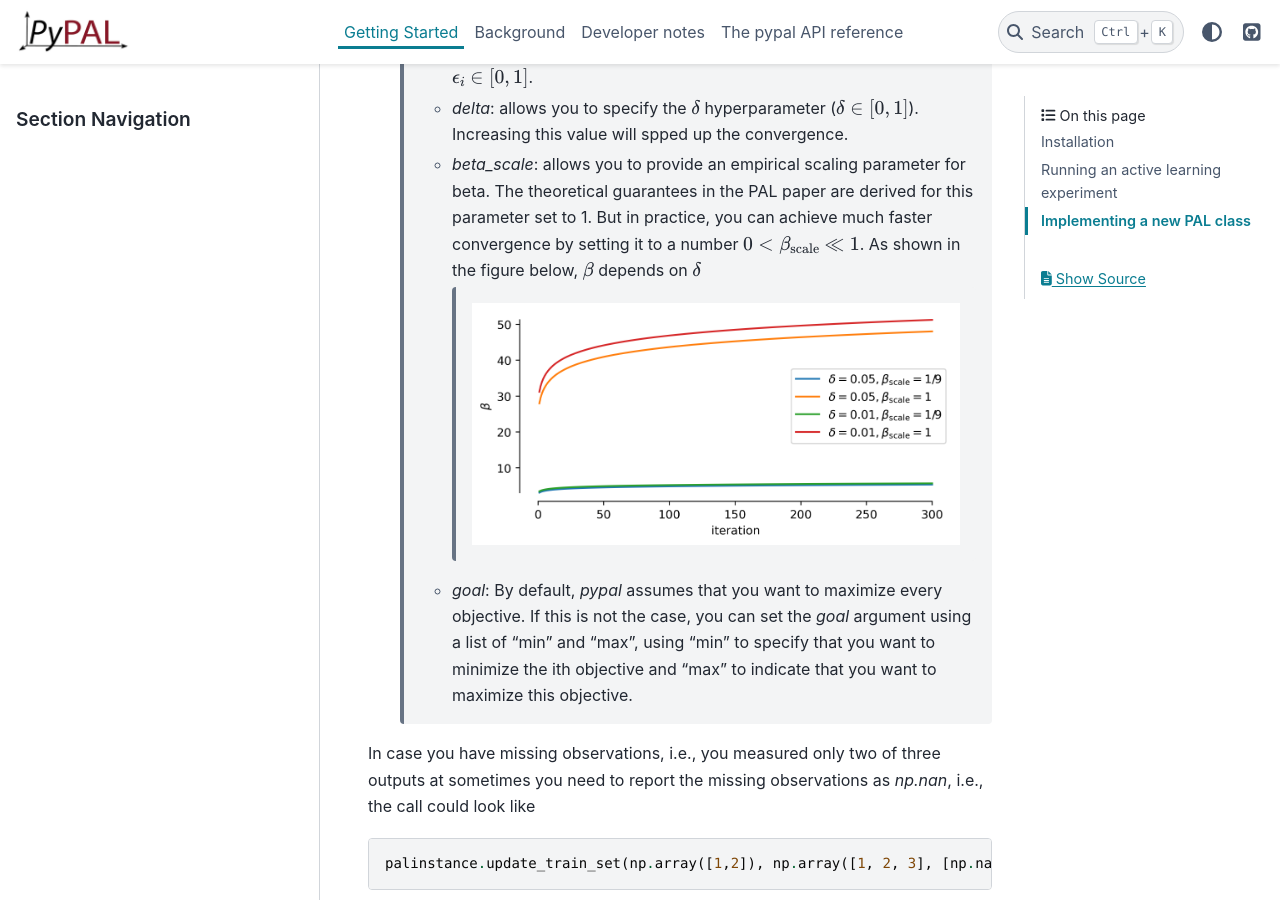
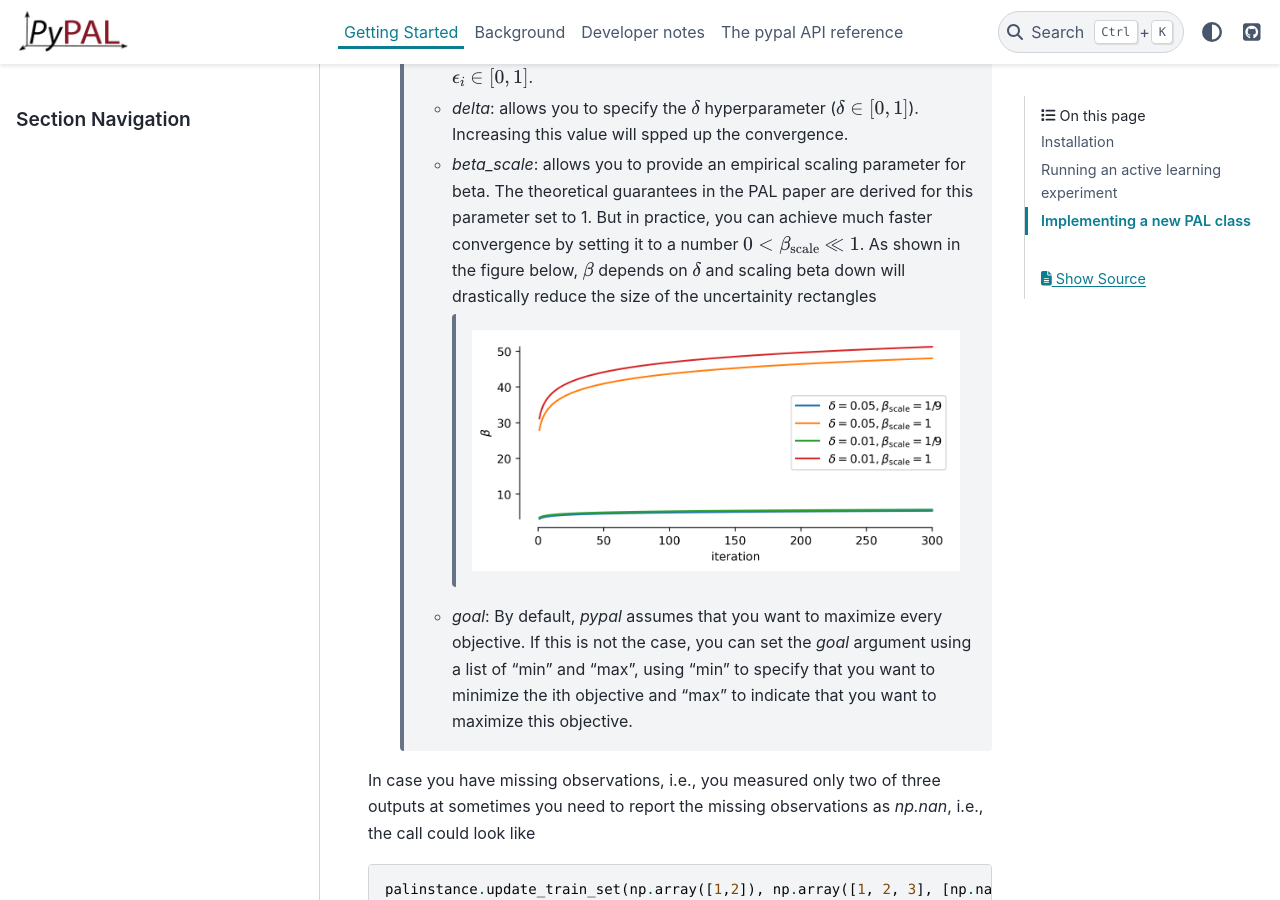
Before and after one commit to kjappelbaum/pyepal, a Sphinx documentation site: the page built from docs/getting_started.rst, in a window 1280 px wide and 900 px high, scrolled down 1621 px. Built offline with Sphinx 7.4.7 and the PyData theme 0.15.4, drawn with Linux system fonts in a browser that asks for light colours.

Commit message:
docs: updating notes on beta

```diff
--- a/docs/getting_started.rst
+++ b/docs/getting_started.rst
@@ -64,7 +64,7 @@
 
     - `epsilon`: in a `np.array` you can provide one :math:`\epsilon` per dimension. This allows you to set looser tolerance for some objectives. Note that :math:`\epsilon_i \in [0,1]`.
     - `delta`: allows you to specify the :math:`\delta` hyperparameter (:math:`\delta \in [0,1]`). Increasing this value will spped up the convergence.
-    - `beta_scale`: allows you to provide an empirical scaling parameter for beta. The theoretical guarantees in the PAL paper are derived for this parameter set to 1. But in practice, you can achieve much faster convergence by setting it to a number :math:`0< \beta_\mathrm{scale} \ll 1`. As shown in the figure below, :math:`\beta` depends on :math:`\delta`
+    - `beta_scale`: allows you to provide an empirical scaling parameter for beta. The theoretical guarantees in the PAL paper are derived for this parameter set to 1. But in practice, you can achieve much faster convergence by setting it to a number :math:`0< \beta_\mathrm{scale} \ll 1`. As shown in the figure below, :math:`\beta` depends on :math:`\delta` and scaling beta down will drastically reduce the size of the uncertainity rectangles
 
         .. image:: _static/beta.png
             :width: 600
```
